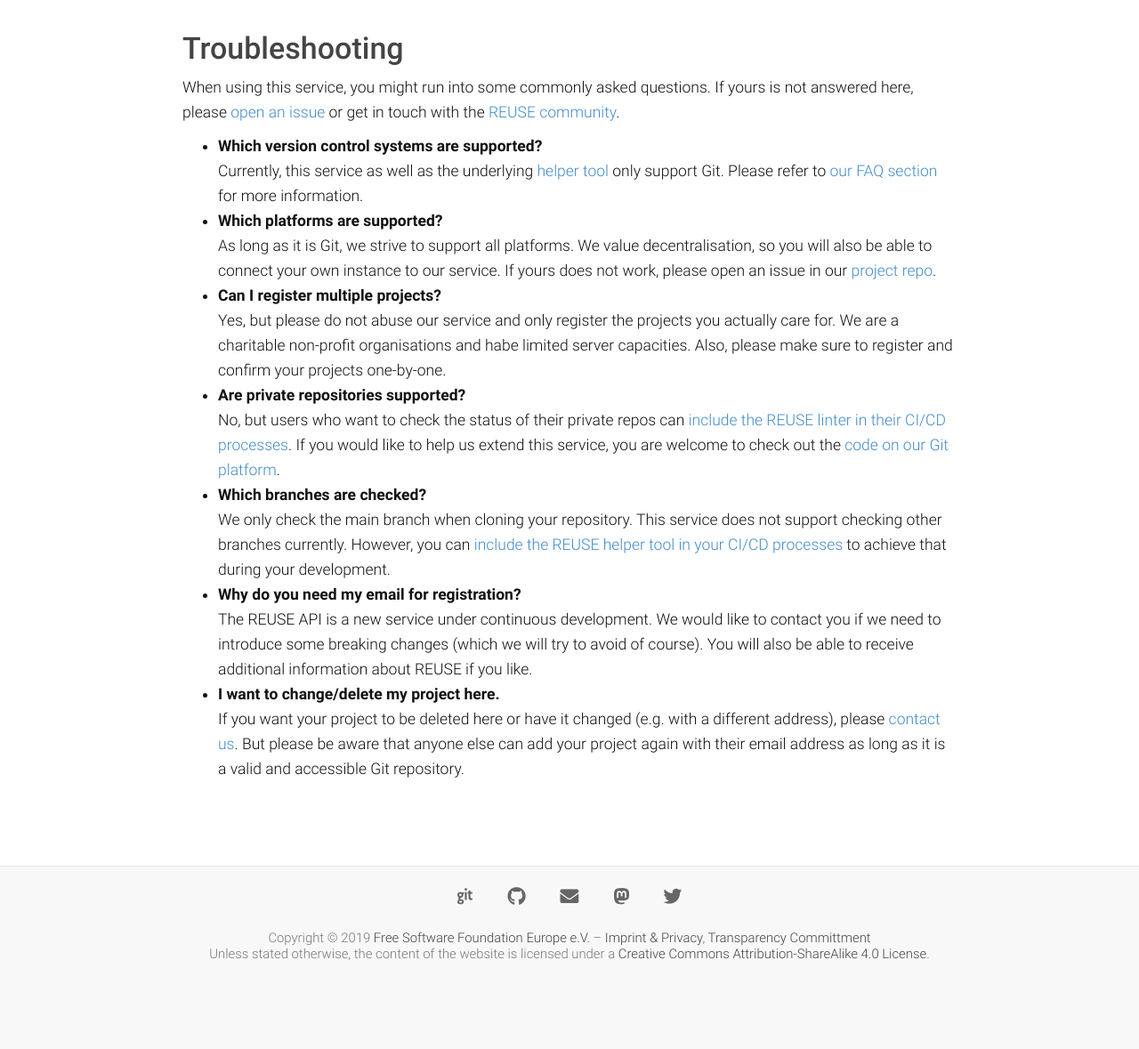
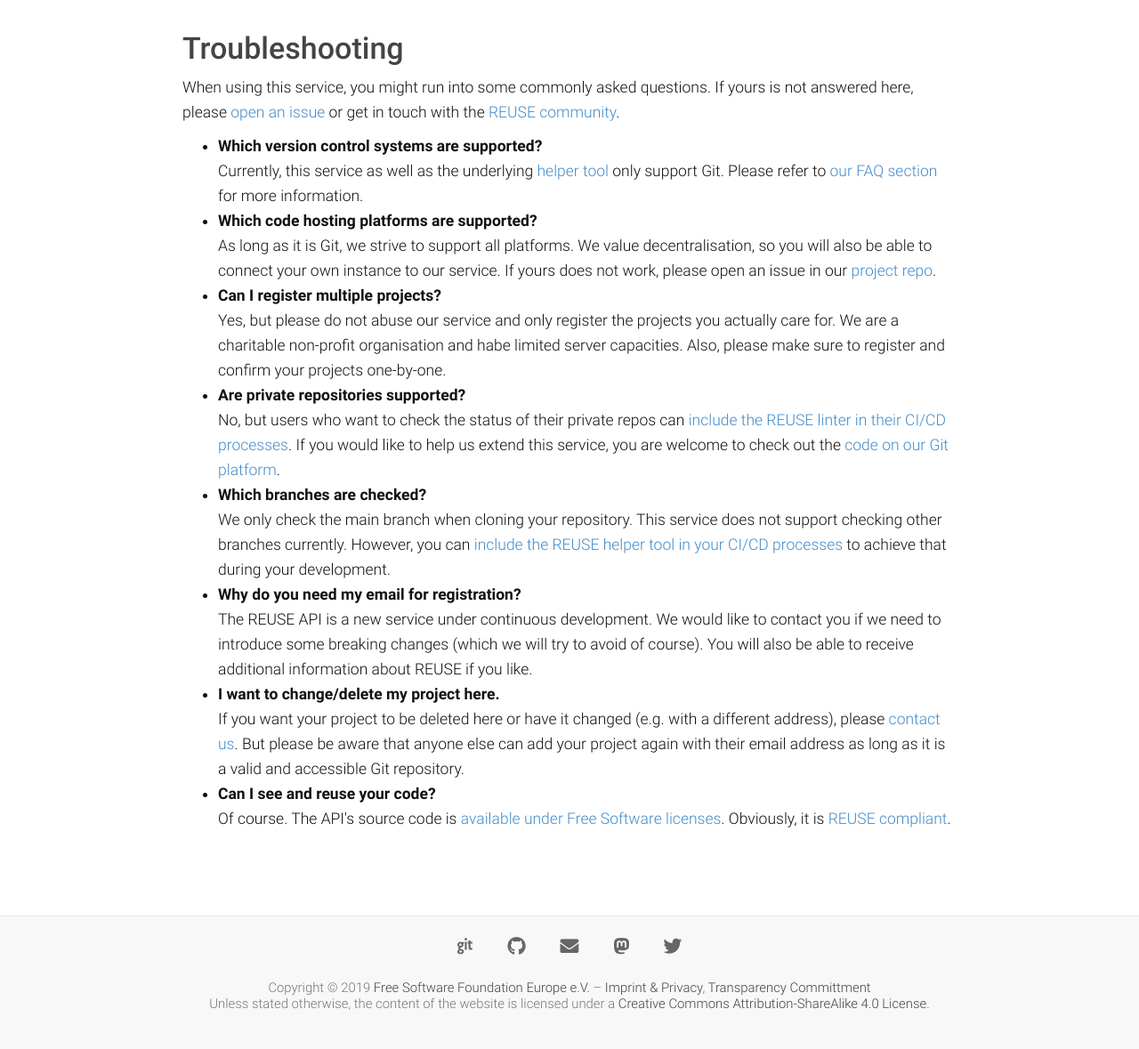
Before and after one commit to fsfe/reuse-api, a Flask app: page / in a window 1280 px wide. Shown: the part 831-2010 px from the top of the page at 89% size. Before the commit the page ends 1910 px from the top, so only its background shows below. Run offline with Flask 2, Linux system fonts and the light colour scheme.

Commit message:
fix and extend API FAQ

```diff
--- a/reuse_api/templates/index.html
+++ b/reuse_api/templates/index.html
@@ -82,7 +82,7 @@
         for more information.
       </li>
       <li>
-        <strong>Which platforms are supported?</strong><br />
+        <strong>Which code hosting platforms are supported?</strong><br />
         As long as it is Git, we strive to support all platforms. We
         value decentralisation, so you will also be able to connect
         your own instance to our service. If yours does not work,
@@ -93,7 +93,7 @@
         <strong>Can I register multiple projects?</strong><br />
         Yes, but please do not abuse our service and only register the
         projects you actually care for. We are a charitable non-profit
-        organisations and habe limited server capacities. Also, please
+        organisation and habe limited server capacities. Also, please
         make sure to register and confirm your projects one-by-one.
       </li>
       <li>
@@ -131,6 +131,14 @@
         email address as long as it is a valid and accessible Git
         repository.
       </li>
+      <li>
+        <strong>Can I see and reuse your code?</strong><br />
+        Of course. The API's source code is <a
+        href="https://git.fsfe.org/reuse/api">available under Free
+        Software licenses</a>. Obviously, it is <a
+        href="https://api.reuse.software/info/git.fsfe.org/reuse/api">REUSE
+        compliant</a>.
+      </li>
     </ul>
   </p>
 
```
